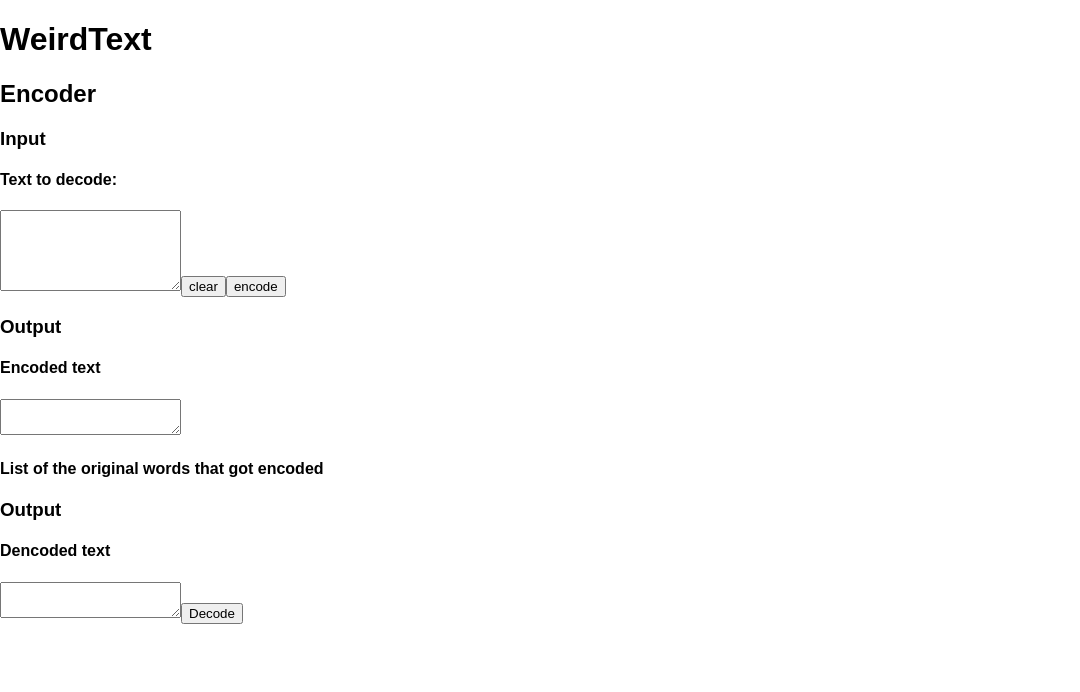
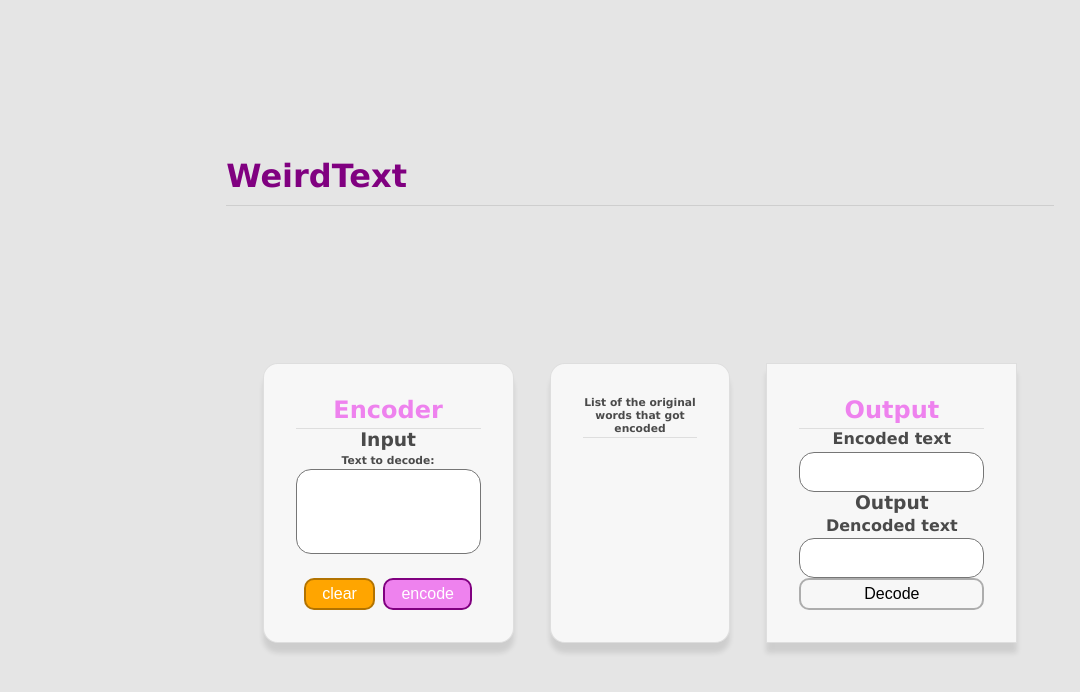
Before and after one commit to didof/assignment, a React (Create React App) app: page / in a window 1280 px wide. Shown: the top 692 px of the page, without its empty margins (0-1080 px from the left). Built offline with nearby package versions, Linux system fonts and the light colour scheme.

Commit message:
style with styled-components

```diff
--- a/src/App.js
+++ b/src/App.js
@@ -8,8 +8,20 @@ import List from './components/List';
 import TextAreaWithButton from './components/TextAreaWithButton';
 import TextAreaReadOnly from './components/TextAreaReadOnly';
 
+import { Column, Row, Spacer } from './styled-components/Aligners';
+import { Card } from './styled-components/Cards';
+import { Button } from './styled-components/Buttons';
+
 const Skin = styled.div`
-	font-family: sans-serif;
+	font-family: verdana, sans-serif;
+	background-color: rgba(0, 0, 0, 0.1);
+
+	height: 100vh;
+	width: 100vw;
+
+	display: flex;
+	justify-content: space-around;
+	aling-items: center;
 `;
 
 const App = () => {
@@ -52,10 +64,19 @@ const App = () => {
 
 	return (
 		<Skin>
-			<Header>WeirdText</Header>
-			<Header size={2}>Encoder</Header>
+			<Column spaceEvenly>
+				<Header size={1} b>
+					WeirdText
+				</Header>
+				<Row spaceAround>
+					<Spacer />
+					<Card>
+						<Column spaceEvenly>
+							<Header size={2} b>
+								Encoder
+							</Header>
 							<Header size={3}>Input</Header>
-			<Header size={4}>Text to decode: {text}</Header>
+							<Header size={6}>Text to decode:</Header>
 							<TextAreaWithButton
 								btnLabel='encode'
 								value={text}
@@ -63,25 +84,41 @@ const App = () => {
 								clear={clearTextHandler}
 								primaryAction={primaryActionHandler}
 							/>
+						</Column>
+					</Card>
+					<Spacer />
+					<Card>
+						<Header size={6} b>
+							List of the original words that got encoded
+						</Header>
 
-			<Header size={3}>Output</Header>
+						<List values={list} />
+					</Card>
+					<Spacer />
+					<Card sharp>
+						<Column>
+							<Header size={2} b>
+								Output
+							</Header>
 							<Header size={4}>Encoded text</Header>
 							<TextAreaReadOnly value={output} />
-
-			<Header size={4}>List of the original words that got encoded</Header>
-			<List values={list} />
 
 							<Header size={3}>Output</Header>
 							<Header size={4}>Dencoded text</Header>
 							<TextAreaReadOnly value={decodedOutput}>
 								<DecodeButton action={secondaryActionHandler} />
 							</TextAreaReadOnly>
+						</Column>
+					</Card>
+					<Spacer />
+				</Row>
+			</Column>
 		</Skin>
 	);
 };
 
 const DecodeButton = ({ action }) => {
-	return <button onClick={action}>Decode</button>;
+	return <Button onClick={action}>Decode</Button>;
 };
 
 export default App;
--- a/src/components/Header.js
+++ b/src/components/Header.js
@@ -1,19 +1,63 @@
-const Header = ({ children, size }) => {
+import styled from 'styled-components';
+
+const H1 = styled.h1`
+	color: purple;
+	padding-bottom: 0.3em;
+	border-bottom: ${(props) =>
+		props.b ? '1px solid rgba(0, 0, 0, 0.1)' : 'none'};
+`;
+
+const H2 = styled.h2`
+	color: violet;
+	padding-bottom: 0.2em;
+	border-bottom: ${(props) =>
+		props.b ? '1px solid rgba(0, 0, 0, 0.1)' : 'none'};
+`;
+
+const H3 = styled.h3`
+	color: rgba(0, 0, 0, 0.7);
+	padding-bottom: 0.2em;
+	border-bottom: ${(props) =>
+		props.b ? '1px solid rgba(0, 0, 0, 0.1)' : 'none'};
+`;
+
+const H4 = styled.h4`
+	color: rgba(0, 0, 0, 0.7);
+	padding-bottom: 0.2em;
+	border-bottom: ${(props) =>
+		props.b ? '1px solid rgba(0, 0, 0, 0.1)' : 'none'};
+`;
+
+const H5 = styled.h5`
+	color: rgba(0, 0, 0, 0.7);
+	padding-bottom: 0.2em;
+	border-bottom: ${(props) =>
+		props.b ? '1px solid rgba(0, 0, 0, 0.1)' : 'none'};
+`;
+
+const H6 = styled.h6`
+	color: rgba(0, 0, 0, 0.7);
+	padding-bottom: 0.2em;
+	border-bottom: ${(props) =>
+		props.b ? '1px solid rgba(0, 0, 0, 0.1)' : 'none'};
+`;
+
+const Header = ({ children, size, b }) => {
 	if (size < 0 || size > 6) throw new Error(`size ${size} is not supported`);
 	switch (size) {
 		case 1:
+			return <H1 b={b}>{children}</H1>;
+		case 2:
+			return <H2 b={b}>{children}</H2>;
+		case 3:
+			return <H3 b={b}>{children}</H3>;
+		case 4:
 		default:
-			return <h1>{children}</h1>;
-		case 2:
-			return <h2>{children}</h2>;
-		case 3:
-			return <h3>{children}</h3>;
-		case 4:
-			return <h4>{children}</h4>;
+			return <H4 b={b}>{children}</H4>;
 		case 5:
-			return <h5>{children}</h5>;
+			return <H5 b={b}>{children}</H5>;
 		case 6:
-			return <h6>{children}</h6>;
+			return <H6 b={b}>{children}</H6>;
 	}
 };
 
--- a/src/components/List.js
+++ b/src/components/List.js
@@ -1,11 +1,29 @@
+import styled from 'styled-components';
+
+const UL = styled.ul`
+	list-style-type: none;
+	padding-top: 0.3em;
+`;
+
+const LI = styled.li`
+	border: 1px solid rgba(0, 0, 0, 0.1);
+	padding: 0.3em 1em;
+	border-radius: 10px;
+	box-shadow: 0 3px 3px rgba(0, 0, 0, 0.2);
+`;
+
 const List = ({ values }) => {
 	return (
-		<ul>
+		<UL>
 			{values.map((el) => {
-				return <li key={`${Math.random()}-${el}`}>{el}</li>;
+				return <ListItem key={`${Math.random()}-${el}`}>{el}</ListItem>;
 			})}
-		</ul>
+		</UL>
 	);
 };
 
 export default List;
+
+const ListItem = ({ children }) => {
+	return <LI>{children}</LI>;
+};
--- a/src/components/TextAreaReadOnly.js
+++ b/src/components/TextAreaReadOnly.js
@@ -1,9 +1,13 @@
+import { TextArea } from '../styled-components/TextAreas';
+import { Column, Spacer } from '../styled-components/Aligners';
+
 const TextAreaReadOnly = ({ value, children }) => {
 	return (
-		<div>
-			<textarea readOnly value={value} />
+		<Column>
+			<TextArea readOnly value={value} />
+			{children && <Spacer />}
 			{children}
-		</div>
+		</Column>
 	);
 };
 
--- a/src/components/TextAreaWithButton.js
+++ b/src/components/TextAreaWithButton.js
@@ -1,3 +1,7 @@
+import { TextArea } from '../styled-components/TextAreas';
+import { Column, Row, Spacer } from '../styled-components/Aligners';
+import { Button } from '../styled-components/Buttons';
+
 const TextAreaWithButton = ({
 	rows = 5,
 	btnLabel = 'do',
@@ -7,15 +11,22 @@ const TextAreaWithButton = ({
 	primaryAction,
 }) => {
 	return (
-		<div>
-			<textarea
+		<Column spaceBetween>
+			<TextArea
 				rows={rows}
 				value={value}
 				onChange={(e) => change(e.target.value)}
-			></textarea>
-			<button onClick={clear}>clear</button>
-			<button onClick={primaryAction}>{btnLabel}</button>
-		</div>
+			/>
+			<Spacer />
+			<Row spaceEvenly>
+				<Button secondary onClick={clear}>
+					clear
+				</Button>
+				<Button primary onClick={primaryAction}>
+					{btnLabel}
+				</Button>
+			</Row>
+		</Column>
 	);
 };
 
--- a/src/index.css
+++ b/src/index.css
@@ -1,13 +1,16 @@
-body {
-  margin: 0;
+html, body {
   font-family: -apple-system, BlinkMacSystemFont, 'Segoe UI', 'Roboto', 'Oxygen',
     'Ubuntu', 'Cantarell', 'Fira Sans', 'Droid Sans', 'Helvetica Neue',
     sans-serif;
   -webkit-font-smoothing: antialiased;
   -moz-osx-font-smoothing: grayscale;
+
+  height: 100vh;
+  width: 100vw;
 }
 
-code {
-  font-family: source-code-pro, Menlo, Monaco, Consolas, 'Courier New',
-    monospace;
+*, *::before, *::after {
+  margin: 0;
+  padding: 0;
+  box-sizing: border-box;
 }
--- /dev/null
+++ b/src/styled-components/Aligners.js
@@ -0,0 +1,35 @@
+import styled from 'styled-components';
+
+export const Row = styled.div`
+	width: 100%;
+	display: flex;
+	flex-direction: row;
+	justify-content: ${(props) => {
+		if (props.spaceAround) return 'space-around';
+		if (props.spaceEvenly) return 'space-evenly';
+		else return 'space-between';
+	}};
+	aling-item: center;
+`;
+
+export const Column = styled.div`
+	height: 100%;
+	display: flex;
+	flex-direction: column;
+	justify-content: ${(props) => {
+		if (props.spaceAround) return 'space-around';
+		if (props.spaceEvenly) return 'space-evenly';
+		else return 'space-between';
+	}};
+
+	aling-item: center;
+`;
+
+export const Spacer = styled.div`
+	width: 10%;
+`;
+
+// min-width: 20%;
+// 	max-width: 40%;
+// 	min-height: 20%;
+// 	max-height: 40%;
--- /dev/null
+++ b/src/styled-components/Buttons.js
@@ -0,0 +1,37 @@
+import styled from 'styled-components';
+
+export const Button = styled.button`
+	font-size: 1em;
+	padding: 0.3em 1em;
+	border-radius: ${(props) => (props.sharp ? '0' : '10px')};
+	border: 2px solid
+		${(props) => {
+			if (props.primary) return 'purple';
+			if (props.secondary) return 'rgba(0, 0, 0, 0.3)';
+			return 'rgba(0, 0, 0, 0.3)';
+		}};
+	background-color: ${(props) => {
+		if (props.primary) return 'violet';
+		if (props.secondary) return 'orange';
+		return 'inherit';
+	}};
+	color: ${(props) => (props.primary || props.secondary ? 'white' : 'inherit')};
+	outline: none;
+
+	:hover {
+		cursor: pointer;
+		border: 2px solid
+			${(props) => {
+				if (props.primary) return 'violet';
+				if (props.secondary) return 'orange';
+				return 'rgba(0, 0, 0, 0.3)';
+			}};
+		background-color: ${(props) =>
+			props.primary || props.secondary ? 'white' : 'rgba(0, 0, 0, 0.3)'};
+		color: ${(props) => {
+			if (props.primary) return 'violet';
+			if (props.secondary) return 'orange';
+			return 'inherit';
+		}};
+	}
+`;
--- /dev/null
+++ b/src/styled-components/Cards.js
@@ -0,0 +1,12 @@
+import styled from 'styled-components';
+
+export const Card = styled.div`
+	background-color: rgba(255, 255, 255, 0.7);
+	border: 1px solid rgba(0, 0, 0, 0.1);
+	border-radius: ${(props) => (props.sharp ? '0' : '15px')};
+	padding: 2rem;
+
+	text-align: center;
+
+	box-shadow: 0 10px 5px rgba(0, 0, 0, 0.1);
+`;
--- /dev/null
+++ b/src/styled-components/TextAreas.js
@@ -0,0 +1,8 @@
+import styled from 'styled-components';
+
+export const TextArea = styled.textarea`
+	resize: none;
+	border-radius: 15px;
+	outline: none;
+	padding: 0.3em;
+`;
```
Lines whose indentation alone changed are shown as unchanged.
